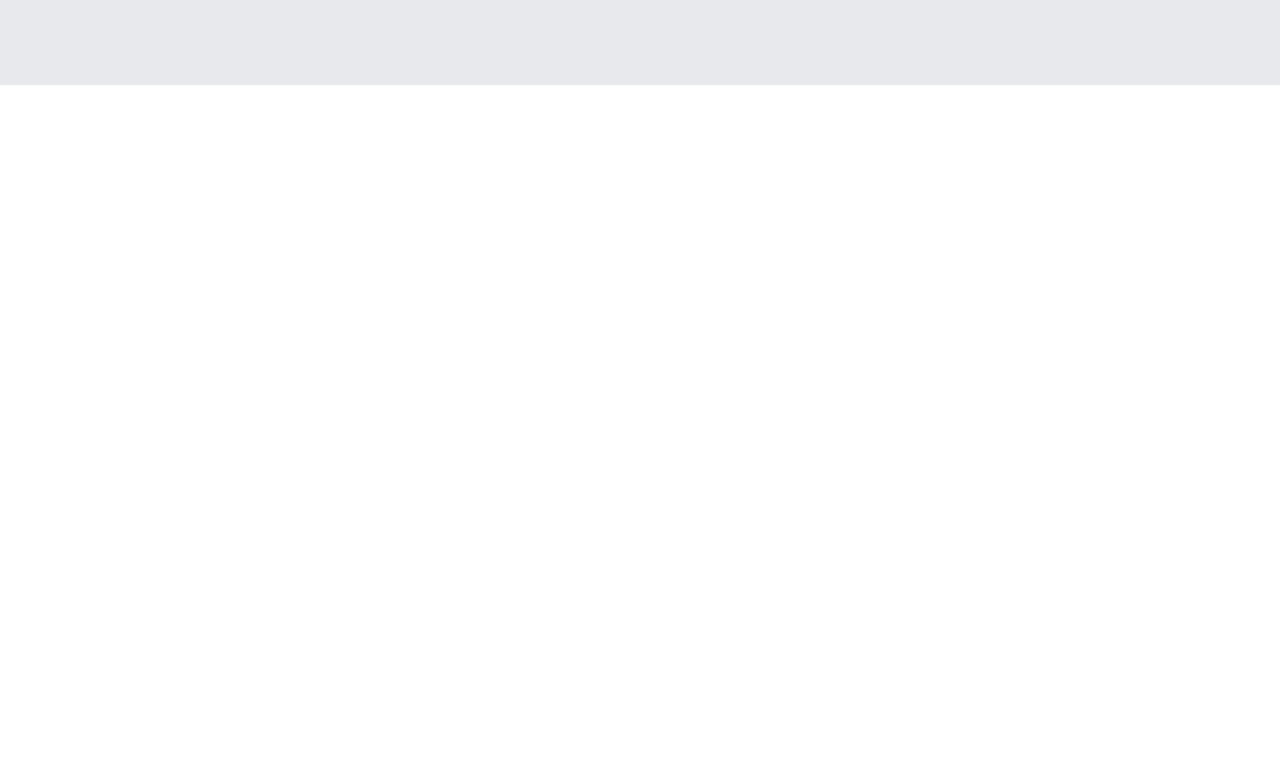
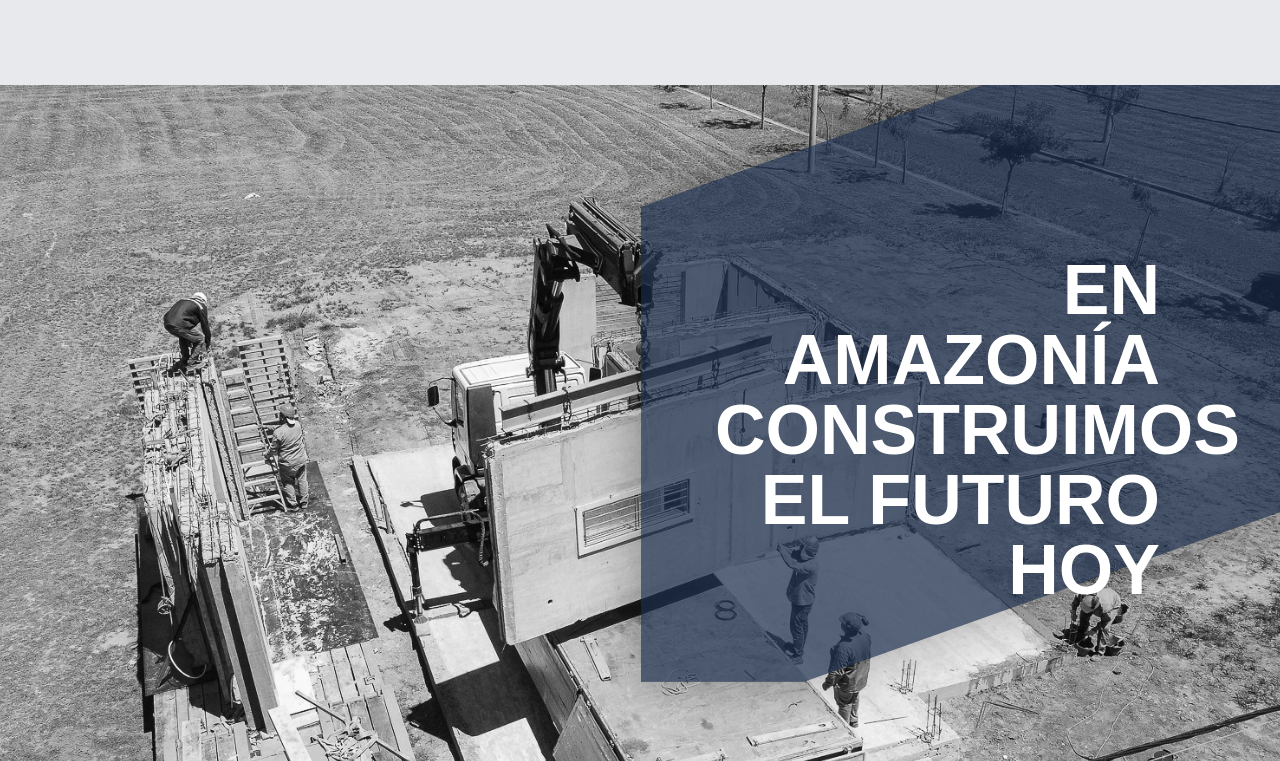
Before and after one commit to facundo1996/amazonia, a React (Create React App) app: page / in a window 1280 px wide. Shown: the part 2639-3400 px from the top of the page. Before the commit the page ends 2724 px from the top, so only its background shows below. Built offline with nearby package versions, Linux system fonts and the light colour scheme; a web font is replaced by a local one.

Commit message:
Add Banner

```diff
--- a/src/App.js
+++ b/src/App.js
@@ -1,3 +1,4 @@
+import Banner from "./components/Banner";
 import Characteristics from "./components/Characteristics";
 import ConstructionSystem from "./components/ConstructionSystem";
 import HomePage from "./components/HomePage";
@@ -7,6 +8,7 @@ function App() {
       <HomePage />
       <ConstructionSystem />
       <Characteristics />
+      <Banner />
     </div>
   );
 }
--- /dev/null
+++ b/src/components/Banner.jsx
@@ -0,0 +1,12 @@
+import React from 'react'
+
+export default function Banner() {
+	return (
+		<div className='banner-container'>
+
+			<div className='title-banner'>EN AMAZONÍA CONSTRUIMOS EL FUTURO HOY</div>
+			<img className='contenedor-frase' src="/images/contenedor-frase.png" alt="" />
+			<img className='img-banner-1' src="/images/banner-1.jpg" alt="" />
+		</div>
+	)
+}
--- a/src/index.css
+++ b/src/index.css
@@ -248,3 +248,35 @@ h4{
   width: 100%;
   max-width: 540px;
 }
+/* BANNER 1 */
+.banner-container{
+  width: 100%;
+  height: 867px;
+  overflow: hidden;
+  position: relative;
+}
+.img-banner-1{
+  width: 100%;
+  object-fit: cover;
+  height: 100%;
+}
+.contenedor-frase{
+  position: absolute;
+  right: 0;
+  top: 0;
+  z-index: 15;
+}
+.title-banner{
+  position: absolute;
+  font-family: var(--font-title);
+  color: white;
+  z-index: 20;
+
+  font-size: 70px;
+  width: 445px;
+  text-align: right;
+  right: 120px;
+  top: 170px;
+  line-height: 70px;
+  font-weight: bold;
+}
```
Also changed, not shown: public/images/banner-1.jpg (added), public/images/contenedor-frase.png (added).
